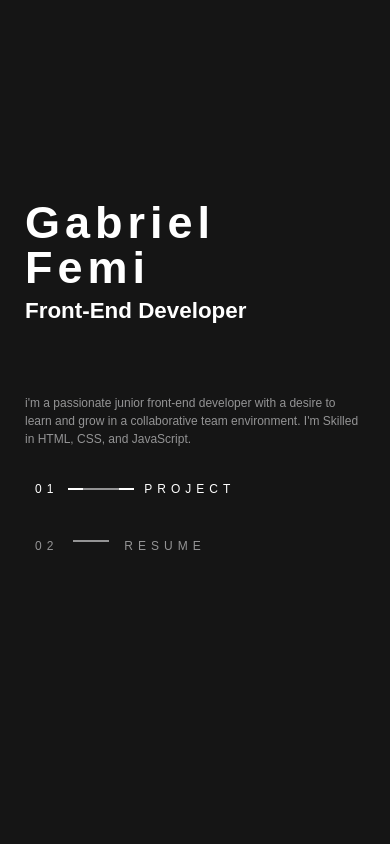
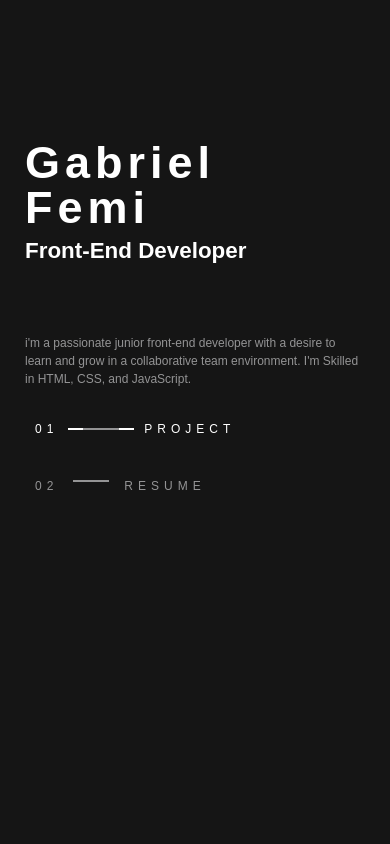
Before and after one commit to femigabriel/my-website, a Vue app: page / in a window 390 px wide. Shown: the top 844 px of the page. Built offline with nearby package versions, Linux system fonts and the light colour scheme; a web font is replaced by a local one.

Commit message:
responsive designs added

```diff
--- a/src/App.vue
+++ b/src/App.vue
@@ -83,7 +83,7 @@ body {
   display: flex;
   margin-left: auto;
   margin-right: auto;
-  padding-top: 120px;
+  padding-top: 80px;
   padding-left: 80px;
   padding-right: 80px;
   height: auto;
--- a/src/components/Profile.vue
+++ b/src/components/Profile.vue
@@ -82,10 +82,9 @@ export default {
 .profile {
   display: flex;
   flex-direction: column;
-
   height: 100vh;
-  padding-right: 80px;
-  padding-top: 40px;
+  padding-right: 20px;
+  padding-top: 20px;
 }
 .profile-name {
   line-height: 1;
--- a/src/components/ProjectSingle.vue
+++ b/src/components/ProjectSingle.vue
@@ -184,7 +184,7 @@ export default {
     /* margin: 15px 0px; */
   }
   .rating a {
-    font-size: 12px;
+    font-size: 9px;
   }
 }
 </style>
```
